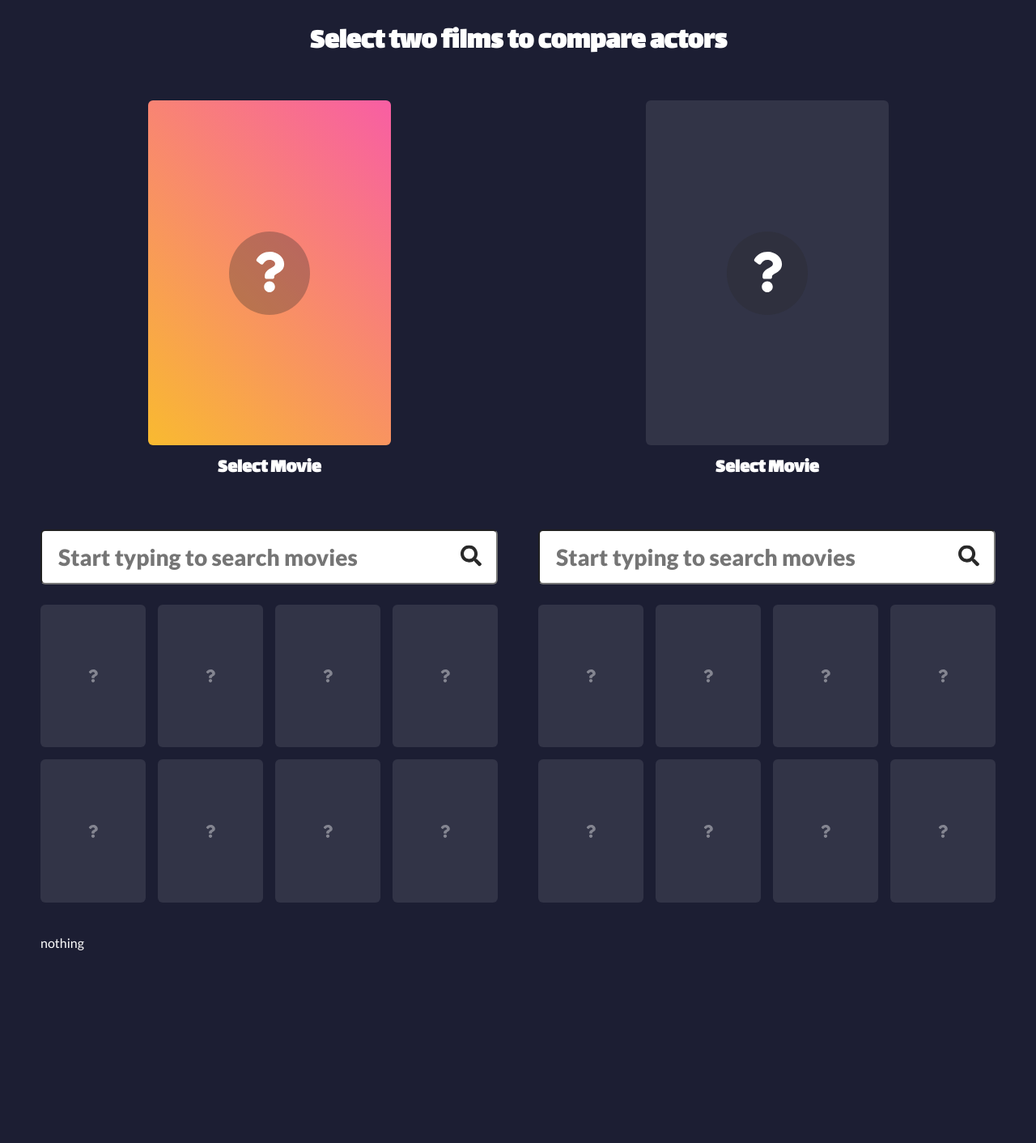
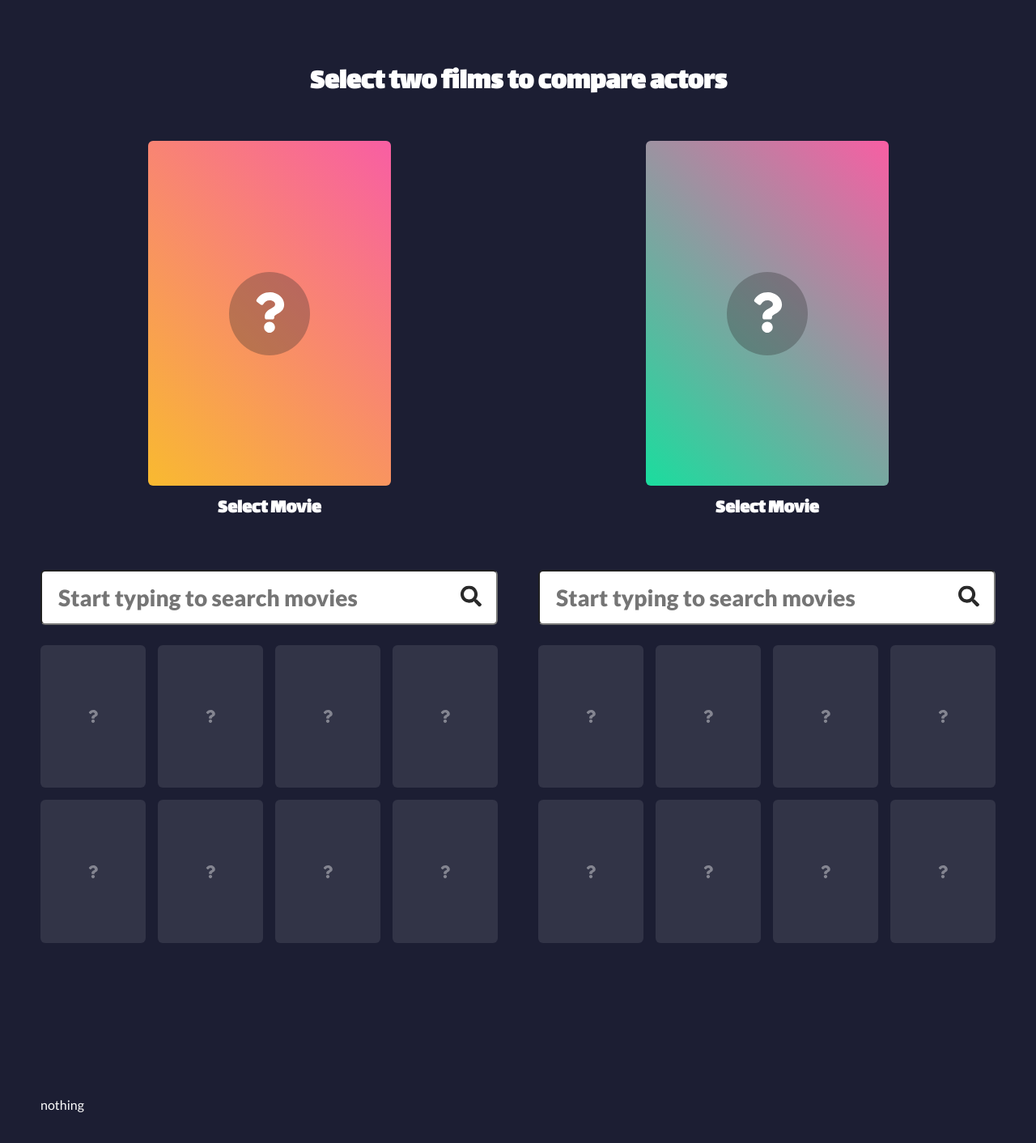
Before and after one commit to rubenkretek/compare-actors, a React (Create React App) app: page / in a window 1280 px wide. Shown: the top 1412 px of the page at 81% size. Before the commit the page ends 1194 px from the top, so only its background shows below. Built offline with nearby package versions, Linux system fonts and the light colour scheme.

Commit message:
Build: selected movie 2

```diff
--- a/src/components/MovieThumbnail.js
+++ b/src/components/MovieThumbnail.js
@@ -2,7 +2,10 @@ import React from "react";
 import { FaImage } from "react-icons/fa";
 import { v4 as uuidv4 } from 'uuid';
 
-const MovieThumbnail = ({ movie, movieId, movieSelectnumber, setSelectedMovie1Info, setSelectedMovie2Info }) => {
+const MovieThumbnail = ({ movie, movieId, movieSelectnumber, selectedMovie1Info, selectedMovie2Info, setSelectedMovie1Info, setSelectedMovie2Info }) => {
+
+    // This variable is created to make it possible to match with the ID of selected movie (see <li> item below)
+    let currentMovieId = `/title/${movie.id}/`;
 
 
 
@@ -32,11 +35,16 @@ const MovieThumbnail = ({ movie, movieId, movieSelectnumber, setSelectedMovie1In
 
 
     const selectHandler = () => {
-        fetchMovieActors(movie.id, movieSelectnumber)
+        fetchMovieActors(movie.id, movieSelectnumber);
+        console.log(currentMovieId);
     }
+
+    //
+
     return (
-        // sort this out later className={`small-thumbnail ${(movieId === selectedMovie1Info.id) ? " active active-1" : ""}`
-        <li className={`small-thumbnail`} onClick={selectHandler}>
+
+        <li className={`small-thumbnail
+            ${currentMovieId === selectedMovie1Info.id ? " active active-1" : currentMovieId === selectedMovie2Info.id ? " active active-2" : ""}`} onClick={selectHandler}>
             <div className="small-thumbnail__image">
                 {movie.i
                     ? <img src={movie.i.imageUrl} alt="Movie poster" />
--- a/src/styles/actors.scss
+++ b/src/styles/actors.scss
@@ -1,4 +1,6 @@
 .actors {
+    padding-top: 75px;
+    padding-bottom: 75px;
     &__title {
         text-align: center;
     }
--- a/src/styles/movies.scss
+++ b/src/styles/movies.scss
@@ -1,4 +1,6 @@
 .movies {
+    padding-top: 50px;
+    padding-bottom: 75px;
     .movies__title {
         text-align: center;
         padding-left: 50px;
@@ -84,5 +86,9 @@
             background: $movie1-gradient;
         }
     }
-
+    .movies__select--two {
+        .movies__selected-poster {
+            background: $movie2-gradient;
+        }
+    }
 }
```
